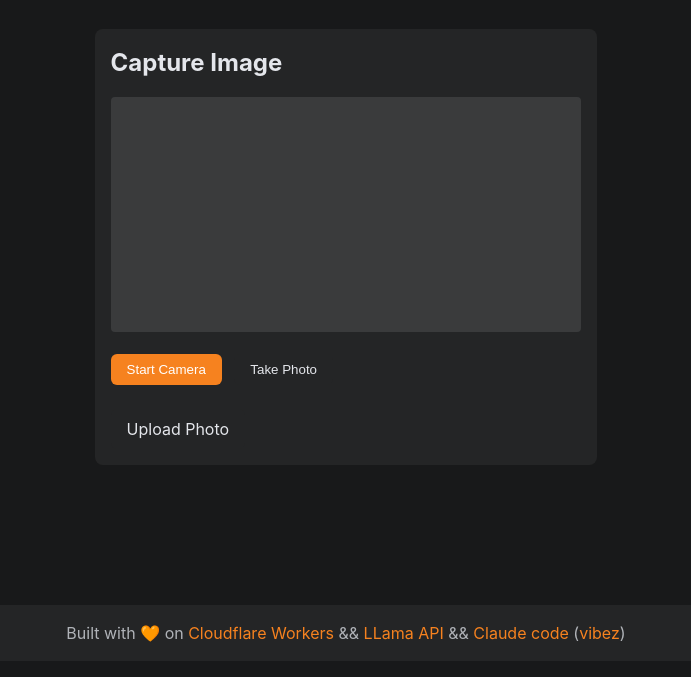
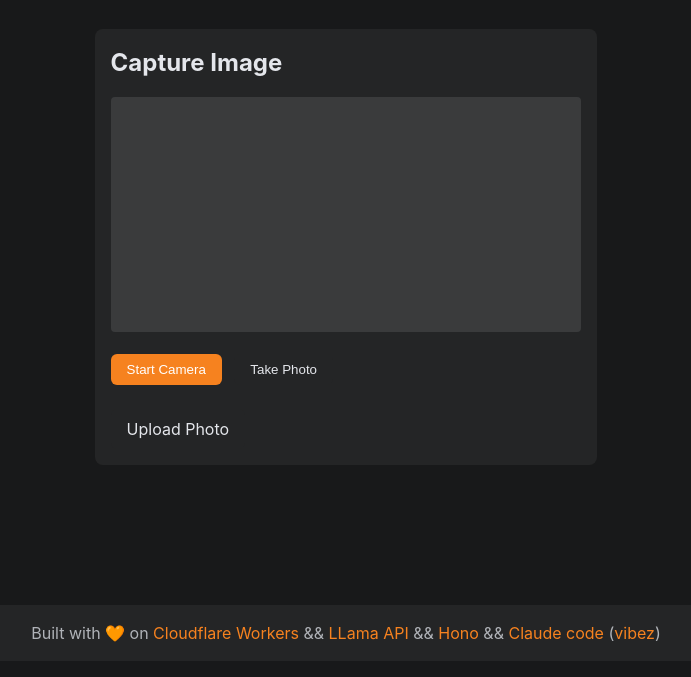
Before and after one commit to craigsdennis/llama-api-exploring, a website: page public/index.html in a window 1280 px wide. Shown: the part 123-800 px from the top of the page, without its empty margins (294-985 px from the left). Drawn offline with nearby package versions, Linux system fonts and the light colour scheme.

Commit message:
Updates footer

```diff
--- a/public/index.html
+++ b/public/index.html
@@ -57,7 +57,7 @@
   </div>
 
   <footer class="footer">
-    Built with 🧡 on <a href="https://developers.cloudflare.com">Cloudflare Workers</a> && <a href="https://llama.developer.meta.com/docs/">LLama API</a> && <a href="https://docs.anthropic.com/en/docs/agents-and-tools/claude-code/overview">Claude code</a> (<a href="/truth-window/front-end.txt">vibez</a>)
+    Built with 🧡 on <a href="https://developers.cloudflare.com">Cloudflare Workers</a> && <a href="https://llama.developer.meta.com/docs/">LLama API</a> && <a href="https://honojs.dev">Hono</a> && <a href="https://docs.anthropic.com/en/docs/agents-and-tools/claude-code/overview">Claude code</a> (<a href="/truth-window/front-end.txt">vibez</a>)
   </footer>
 
   <script src="script.js"></script>
```
Also changed, not shown: README.md.
